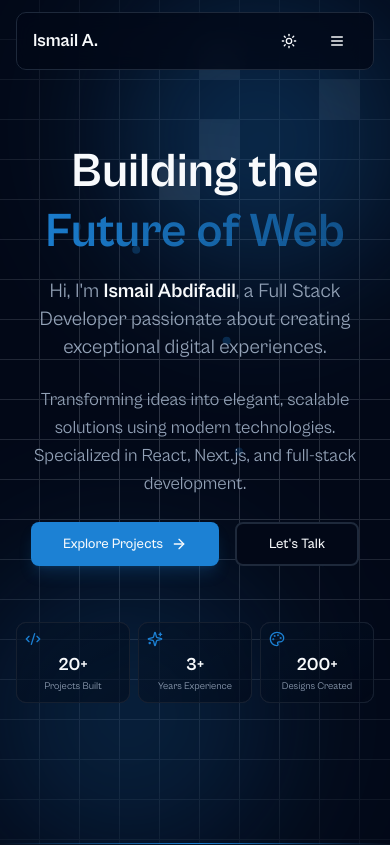
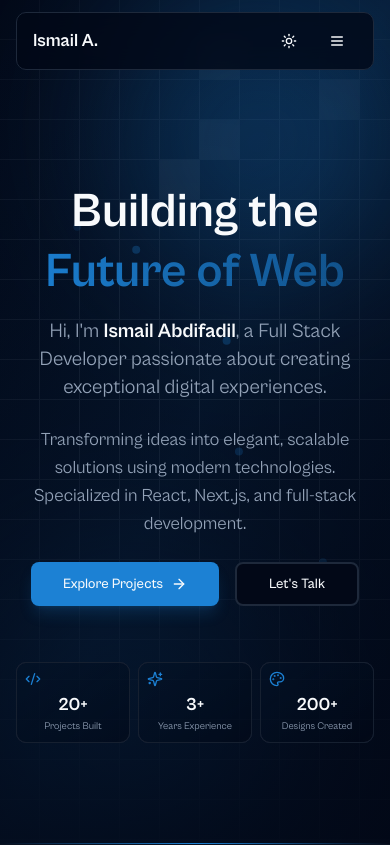
Before and after one commit to Diinsaalow/my-nextjs-portfolio, a Next.js app: page / in a window 390 px wide. Shown: the top 845 px of the page. Built offline with nearby package versions, Linux system fonts and the light colour scheme.

Commit message:
Enhance HeroSection3 layout by adjusting padding, adding a primary color overlay, and refining gradient backgrounds for improved visual depth and responsiveness.

```diff
--- a/components/hero-section-3.tsx
+++ b/components/hero-section-3.tsx
@@ -34,7 +34,7 @@ export function HeroSection3() {
     <section
       id='home'
       ref={containerRef}
-      className='relative h-screen w-full flex items-center justify-center overflow-hidden max-w-[100vw]'
+      className='relative min-h-screen w-full flex items-center justify-center overflow-hidden max-w-[100vw] pt-20 md:pt-24'
     >
       {/* Grid Pattern Background */}
       <GridPattern
@@ -46,9 +46,12 @@ export function HeroSection3() {
         ]}
         className={cn(
           '[mask-image:radial-gradient(600px_circle_at_center,white,transparent)]',
-          'inset-0'
+          'inset-0 opacity-60'
         )}
       />
+
+      {/* Primary Color Overlay */}
+      <div className='absolute inset-0  bg-gradient-to-br from-transparent via-primary/50 to-transparent opacity-30 pointer-events-none' />
 
       {/* Animated background shapes */}
       <div className='absolute inset-0 overflow-hidden pointer-events-none'>
@@ -76,7 +79,7 @@ export function HeroSection3() {
           }}
           className='absolute bottom-0 left-0 w-64 h-64 md:w-96 md:h-96 bg-gradient-to-tr from-primary/20 to-primary/20 rounded-full blur-3xl'
         />
-
+        <div className='absolute top-0 left-0 w-full h-full bg-gradient-to-b from-transparent to-background/80 pointer-events-none' />
         {/* Floating particles */}
         {[...Array(5)].map((_, i) => (
           <motion.div
@@ -103,9 +106,9 @@ export function HeroSection3() {
 
       <motion.div
         style={{ y, opacity }}
-        className='container mx-auto px-4 sm:px-6 relative z-10 w-full h-full max-w-[100vw]'
+        className='container mx-auto px-4 sm:px-6 relative z-10 w-full max-w-[100vw] py-12 md:py-16'
       >
-        <div className='grid lg:grid-cols-2 gap-8 lg:gap-12 max-w-7xl mx-auto h-full'>
+        <div className='grid lg:grid-cols-2 gap-8 lg:gap-12 max-w-7xl mx-auto items-center'>
           {/* Left Content */}
           <div className='space-y-6 sm:space-y-8 flex flex-col justify-center text-center lg:text-left'>
             {/* Main Heading with Gradient */}
@@ -214,12 +217,12 @@ export function HeroSection3() {
             initial={{ opacity: 0, x: 50 }}
             animate={{ opacity: 1, x: 0 }}
             transition={{ duration: 0.5, delay: 0.2 }}
-            className='relative lg:flex hidden items-end h-full'
+            className='relative lg:flex hidden items-center justify-center'
           >
             <motion.div
               whileHover={{ scale: 1.02 }}
               transition={{ duration: 0.3 }}
-              className='relative w-full h-[85vh] rounded-t-3xl overflow-hidden '
+              className='relative w-full h-[70vh] md:h-[75vh] lg:h-[80vh] rounded-3xl overflow-hidden '
             >
               <Image
                 src='/images/mine-4.png'
```
